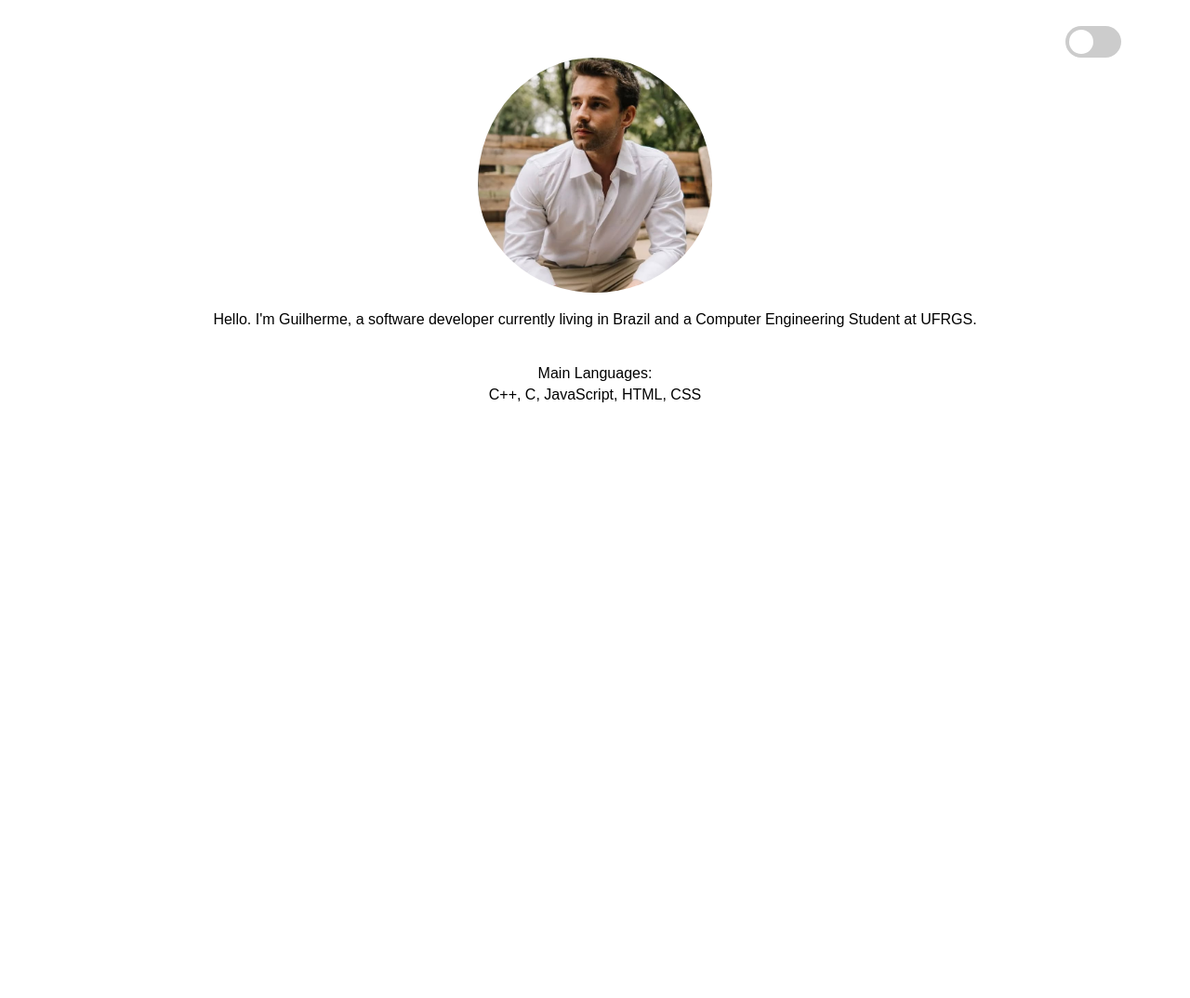
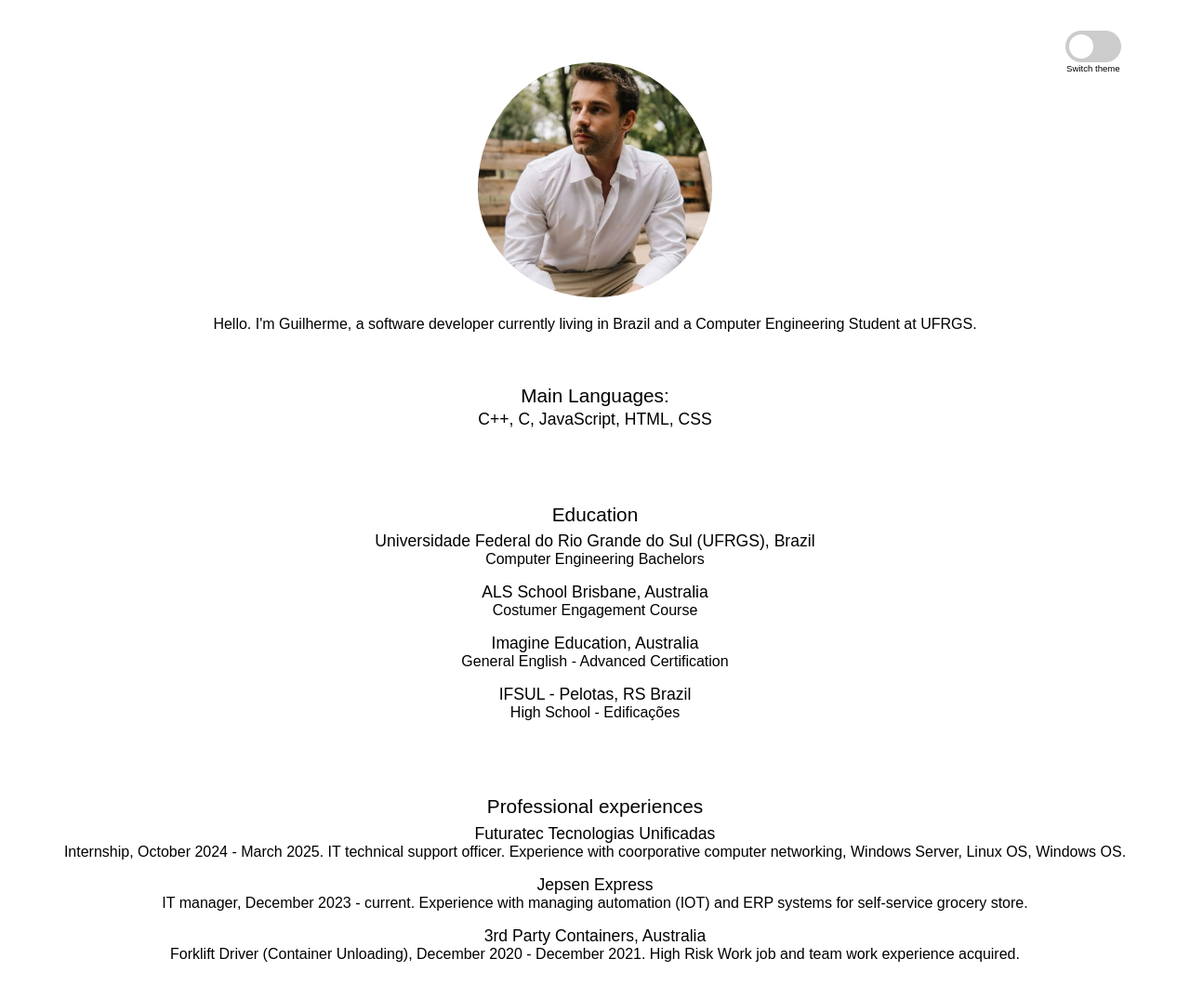
Before and after one commit to guilhermeiepsen/website, a plain HTML site: page index.html in a window 1280 px wide. Shown: the whole page at 93% size. Before the commit the page ends 800 px from the top, so only its background shows below. Drawn offline with Linux system fonts and the light colour scheme.

Commit message:
professional experiences and education added

```diff
--- a/index.html
+++ b/index.html
@@ -1,33 +1,85 @@
 <!DOCTYPE html>
-<html>
+<html lang="en">
+
 <head>
+	<meta charset="UTF-8">
 	<title>Guilherme Iepsen</title>
 	<link rel="stylesheet" href="styles/style.css">
 	<link rel="stylesheet" href="styles/switch-theme.css">
 </head>
 
 <body>
+
+	<nav>
+
+	</nav>
+
 	<header>
-            <label class="switch">
+
+		<div class="switch-container">
+			<label for="theme-toggle" class="switch">
 				<input type="checkbox" id="theme-toggle">
 				<span class="slider"></span>
+				<div id="switch-text">Switch theme</div>
 			</label>
+		</div>
+
 
 		<div class="presenting-flexbox">
 			<img class="main-picture" src="images/linkedin_img2.png">
 
 			<div class="presenting-paragraph">
-                    Hello. I'm Guilherme, a software developer currently living in Brazil and a Computer Engineering Student at UFRGS.
+				Hello. I'm Guilherme, a software developer currently living in Brazil and a Computer Engineering Student at
+				UFRGS.
 			</div>
 		</div>
 	</header>
 
 	<section>
-            <div class="professional-paragraph">Main Languages:</div>
-            <div class="professional-paragraph">C++, C, JavaScript, HTML, CSS</div>
+    <div class="professional-flexbox">
+      <div class="languages">
+        <div style="padding-bottom: 0.2rem; font-size: 1.3rem;">Main Languages:</div>
+        <div style="font-size: 1.1rem;">C++, C, JavaScript, HTML, CSS</div>
+      </div>
+
+	  <div class="education">
+        <div style="padding-bottom: 0.2rem; font-size: 1.3rem; font-weight: 500;">Education</div>
+        <div>
+			<div style="font-size: 1.1rem; margin-top: 0.2rem;">Universidade Federal do Rio Grande do Sul (UFRGS), Brazil</div>
+			Computer Engineering Bachelors
+
+			<div style="font-size: 1.1rem; margin-top: 1rem;">ALS School Brisbane, Australia</div>
+			Costumer Engagement Course
+
+			<div style="font-size: 1.1rem; margin-top: 1rem;">Imagine Education, Australia</div>
+			General English - Advanced Certification
+
+			<div style="font-size: 1.1rem; margin-top: 1rem;">IFSUL - Pelotas, RS Brazil</div>
+			High School - Edificações
+		</div>
+		</div>
+
+
+
+
+      <div class="professional-experiences">
+        <div style="padding-bottom: 0.2rem; font-size: 1.3rem; font-weight: 500;">Professional experiences</div>
+        <div>
+			<div style="font-size: 1.1rem; margin-top: 0.2rem;">Futuratec Tecnologias Unificadas</div>
+			Internship, October 2024 - March 2025. IT technical support officer. Experience with coorporative computer networking, Windows Server, Linux OS, Windows OS.
+
+			<div style="font-size: 1.1rem; margin-top: 1rem;">Jepsen Express</div>
+			IT manager, December 2023 - current. Experience with managing automation (IOT) and ERP systems for self-service grocery store.
+
+			<div style="font-size: 1.1rem; margin-top: 1rem;">3rd Party Containers, Australia</div>
+			Forklift Driver (Container Unloading), December 2020 - December 2021. High Risk Work job and team work experience acquired.
+		</div>
+      </div>
+    </div>
 	</section>
 
 	<script src="script/script.js"></script>
 
 </body>
+
 </html>
--- a/styles/style.css
+++ b/styles/style.css
@@ -23,6 +23,10 @@ header {
     align-items: center;
 }
 
+.languages {
+    margin-bottom: 5rem;
+}
+
 .main-picture {
     flex: 0.5;
     width: 20%;
@@ -31,11 +35,23 @@ header {
 
 }
 .presenting-paragraph {
+    text-align: center;
+    margin-bottom: 1rem;
+}
 
+
+.professional-flexbox {
+    display: flex;
+    flex-direction: column;
+    justify-content: center;
+    align-items: center;
+}
+
+.languages {
     text-align: center;
 }
 
-.professional-paragraph {
+.professional-experiences, .education {
     text-align: center;
-    padding-bottom: 5px;
+    margin-bottom: 5rem;
 }
--- a/styles/switch-theme.css
+++ b/styles/switch-theme.css
@@ -8,9 +8,17 @@
 }
 
 #theme-toggle {
+    position: absolute;
     opacity: 0;
     width: 0;
     height: 0;
+}
+
+#switch-text {
+    font-size: 0.6rem;
+    position: relative;
+    top: 35px;
+    left: 1.5px;
 }
 
 .slider {
@@ -25,7 +33,7 @@
 
 .slider:before {
     position: absolute;
-    content: "";
+    content: '';
     height: 26px; width: 26px;
     border-radius: 50%;
     left: 4px; bottom: 4px;
@@ -33,11 +41,11 @@
     transition: .4s;
 }
 
-#theme-toggle:checked + .slider {
+#theme-toggle:checked ~ .slider {
     background-color: white;
 }
 
-#theme-toggle:checked + .slider:before {
+#theme-toggle:checked ~ .slider::before {
     transform: translateX(26px);
     background-color: #ccc;
 }
```
Lines whose indentation alone changed are shown as unchanged.
